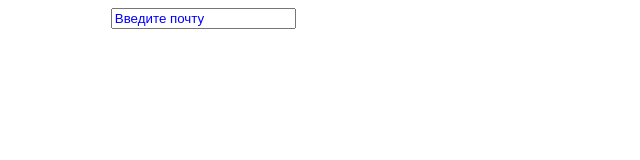
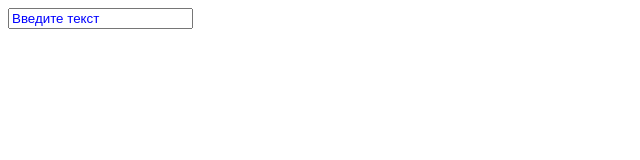
Before and after one commit to GagarinaArina745/javascript, a plain HTML site: page lab6/lab6_2.html in a window 1280 px wide. Shown: the whole page, without its empty margins (0-640 px from the left). Drawn offline with Linux system fonts and the light colour scheme.

Commit message:
Update lab6_2.html

```diff
--- a/lab6/lab6_2.html
+++ b/lab6/lab6_2.html
@@ -14,9 +14,11 @@
 </head>
 
 <body>
-    <form id="form">
-        <label for="placeholder"></label>
-        <input id="placeholder" type="email" data-placeholder="Введите почту">
+      <form id="form">
+        <div class="form-group">
+            <input id="placeholder" type="text" placeholder=" " data-placeholder="Введите текст">
+            <label for="placeholder">Введите текст</label>
+        </div>
     </form>
 
     <script>
```
